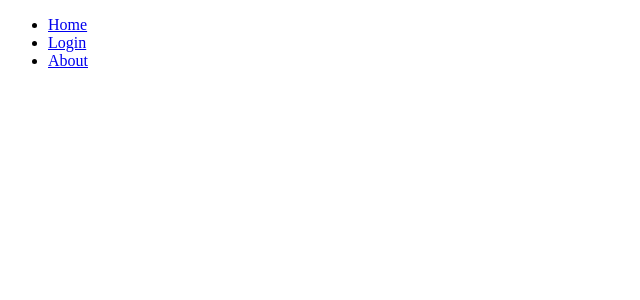
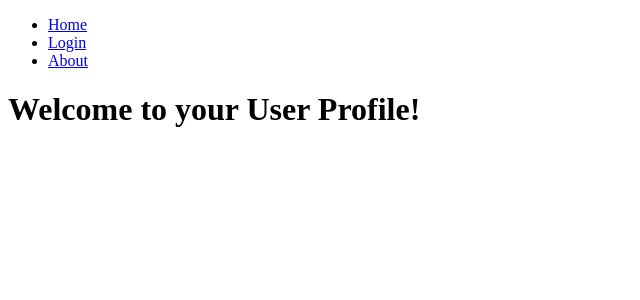
Before and after one commit to Gsned22/Project2-frontend, a React (Create React App) app: page /users/profile in a window 1280 px wide. Before the commit this address had no page. Shown: the top 300 px of the page, without its empty margins (0-640 px from the left). Built offline with nearby package versions, Linux system fonts and the light colour scheme.

Commit message:
added User Profile routed to upon login

```diff
--- a/src/App.tsx
+++ b/src/App.tsx
@@ -1,12 +1,11 @@
 import React from 'react';
 import { BrowserRouter, Route, Routes, Link } from 'react-router-dom';
 import About from './About';
-import Employee from './User';
-import FinanceManager from './Guest';
+import Employee from './Employee';
+import FinanceManager from './FinanceManager';
 import Home from './Home';
 import Login from './Login';
-import User from './User';
-import Guest from './Guest';
+import UserProfile from './UserProfile';
 
 function App() {
   return (
@@ -28,8 +27,9 @@ function App() {
         <Route path="/" element={<Home />} />
         <Route path="/about" element={<About />} />
         <Route path="/login" element={<Login />} />
-        <Route path="/user" element={<User />} />
-        <Route path="/guest" element={<Guest />} />
+        <Route path="/users/profile" element={<UserProfile />} />
+        <Route path="/employee" element={<Employee />} />
+        <Route path="/financemanager" element={<FinanceManager />} />
       </Routes>
     </BrowserRouter>
   );
--- a/src/User.tsx
+++ b/src/Employee.tsx
@@ -2,7 +2,7 @@ import React, { useEffect, useState } from 'react';
 import axios from 'axios';
 import ReimbursementSubmit from './ReimbursementSubmit';
 
-function User() {
+function Employee() {
 
     const [reimbursements, setReimbursements] = useState<{
         reimbursement_id: string,
@@ -64,4 +64,4 @@ function User() {
     )
 }
 
-export default User;
+export default Employee;
--- a/src/Guest.tsx
+++ b/src/FinanceManager.tsx
@@ -1,7 +1,7 @@
 import React, { useState, useEffect } from 'react';
 import axios from 'axios';
 
-function Guest() {
+function FinanceManager() {
 
     const [reimbursements, setReimbursements] = useState<{
         reimbursement_id: string,
@@ -94,4 +94,4 @@ function Guest() {
     )
 }
 
-export default Guest;
+export default FinanceManager;
--- a/src/Login.tsx
+++ b/src/Login.tsx
@@ -29,7 +29,7 @@ function Login() {
             const payload: { iat: number, role: string, username: string } = jwtDecode(token); // extracts the payload of the token
             if (payload.role === 'user') {
                 // redirect to /user route
-                return navigate("/user");
+                return navigate("/users/profile");
             } else if (payload.role === 'guest') {
                 // redirect to /guest route
                 return navigate("/guest");
--- /dev/null
+++ b/src/UserProfile.tsx
@@ -0,0 +1,14 @@
+import React, { useEffect, useState } from 'react';
+import axios from 'axios';
+
+function UserProfile() {
+
+
+    return (
+        <>
+            <h1>Welcome to your User Profile!</h1>
+        </>
+    )
+}
+
+export default UserProfile;
```
